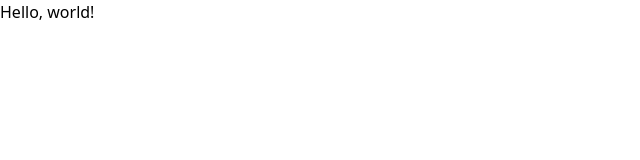
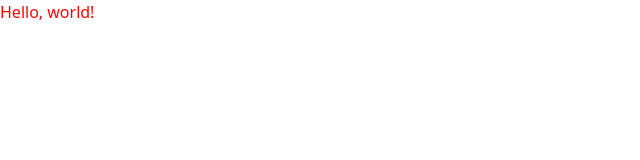
Before and after one commit to scottwillmoore/ece4094, a React (Vite) app: page / in a window 1280 px wide. Shown: the top 160 px of the page, without its empty margins (0-640 px from the left). Built offline with nearby package versions, Linux system fonts and the light colour scheme.

Commit message:
Create App component and adjust the import-sort-style

```diff
--- a/package.json
+++ b/package.json
@@ -21,7 +21,7 @@
 		"eslint": "^7.32.0",
 		"eslint-plugin-react": "^7.24.0",
 		"eslint-plugin-react-hooks": "^4.2.0",
-		"import-sort-style-eslint": "^6.0.0",
+		"import-sort-style-module": "^6.0.0",
 		"prettier": "^2.3.2",
 		"prettier-plugin-import-sort": "^0.0.7",
 		"stylelint": "^13.13.1",
--- /dev/null
+++ b/src/App.module.css
@@ -0,0 +1,3 @@
+.greeting {
+	color: red;
+}
--- /dev/null
+++ b/src/App.tsx
@@ -0,0 +1,7 @@
+import React from "react";
+
+import css from "./App.module.css";
+
+export function App() {
+	return <p className={css.greeting}>Hello, world!</p>;
+}
--- a/src/index.tsx
+++ b/src/index.tsx
@@ -3,6 +3,8 @@ import "./index.css";
 import React from "react";
 import ReactDOM from "react-dom";
 
+import { App } from "./App";
+
 const root = document.getElementById("root");
 
-ReactDOM.render(<p>Hello, world!</p>, root);
+ReactDOM.render(<App />, root);
--- a/tsconfig.json
+++ b/tsconfig.json
@@ -13,6 +13,7 @@
 		"resolveJsonModule": true,
 		"skipLibCheck": true,
 		"strict": true,
-		"target": "esnext"
+		"target": "esnext",
+		"types": ["vite/client"]
 	}
 }
--- a/vite.config.ts
+++ b/vite.config.ts
@@ -1,5 +1,5 @@
+import reactRefresh from "@vitejs/plugin-react-refresh";
 import { defineConfig } from "vite";
-import reactRefresh from "@vitejs/plugin-react-refresh";
 
 defineConfig({
 	plugins: [reactRefresh()],
```
Also changed, not shown: .importsortrc.json (added), 1 other file (tests, documents, lock files or other folders).
